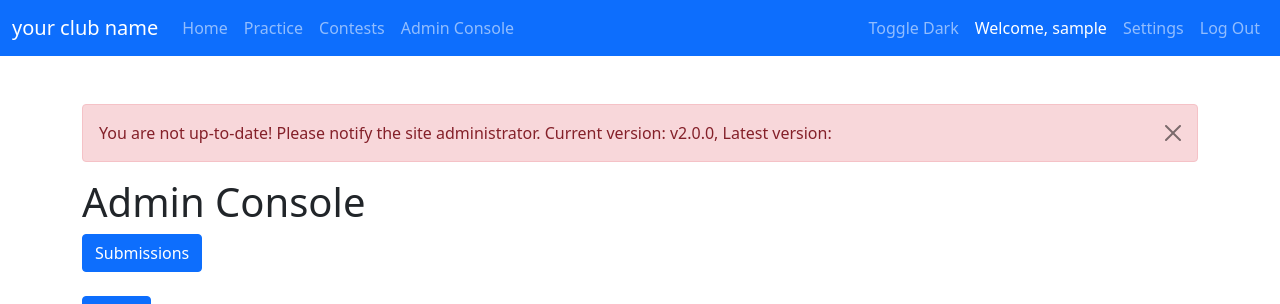
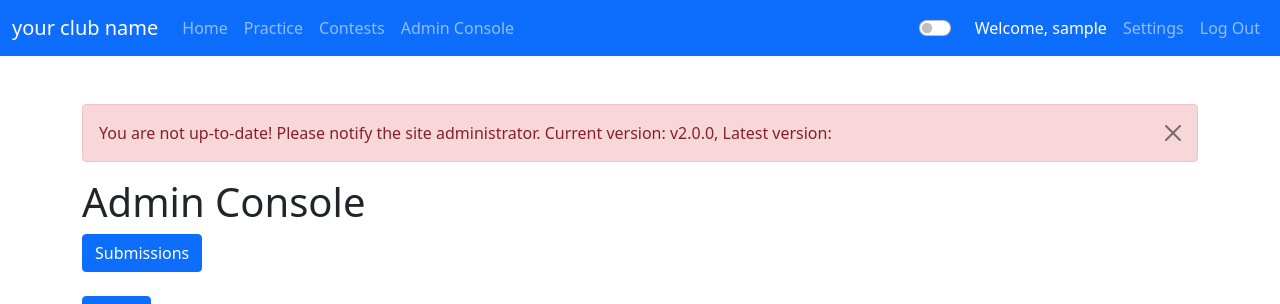
Before and after one commit to jdabtieu/CTFOJ, a Flask app: page /admin/console in a window 1280 px wide. Shown: the top 304 px of the page. Run offline with Flask 2, Linux system fonts and the light colour scheme; the visitor is signed in with stand-in values (Sample User, id 1); data that the repository does not hold is empty; parts of the project's set-up code (start-up, migrations or seed data) failed here and were passed over; some libraries are stand-ins or nearby versions.

Commit message:
Add toggler switch

```diff
--- a/src/assets/css/style.css
+++ b/src/assets/css/style.css
@@ -176,3 +176,7 @@
 .dark .page-item.active .page-link {
     background-color: #0d6efd!important;
 }
+
+.dark-toggle:checked {
+    background-color: #2f2f2f;
+}
--- a/src/assets/js/darkMode.js
+++ b/src/assets/js/darkMode.js
@@ -21,7 +21,10 @@
     return "";
 }
 
-if (getCookie("darkMode") == 1) enableDark();
+if (getCookie("darkMode") == 1) {
+    enableDark();
+    document.querySelector(".dark-toggle").setAttribute("checked", "");
+}
 
 function toggleDark() {
     if (getCookie("darkMode") == 1) {
--- a/src/templates/layout.html
+++ b/src/templates/layout.html
@@ -31,14 +31,18 @@
                             {% endif %}
                         </ul>
                         <ul class="navbar-nav">
-                            <li class="nav-link" onclick="toggleDark()">Toggle Dark</li>
+                            <div class="form-check form-switch nav-link">
+                                <input class="form-check-input dark-toggle" onclick="toggleDark()" type="checkbox">
+                            </div>
                             <li class="nav-link white">Welcome, {{ session.username }}</li>
                             <li><a class="nav-link" href="/settings">Settings</a></li>
                             <li><a class="nav-link" href="/logout">Log Out</a></li>
                         </ul>
                     {% else %}
                         <ul class="navbar-nav ms-auto">
-                            <li class="nav-link" onclick="toggleDark()">Toggle Dark</li>
+                            <div class="form-check form-switch nav-link">
+                                <input class="form-check-input dark-toggle" onclick="toggleDark()" type="checkbox">
+                            </div>
                             <li><a class="nav-link" href="/register">Register</a></li>
                             <li><a class="nav-link" href="/login">Log In</a></li>
                         </ul>
```
